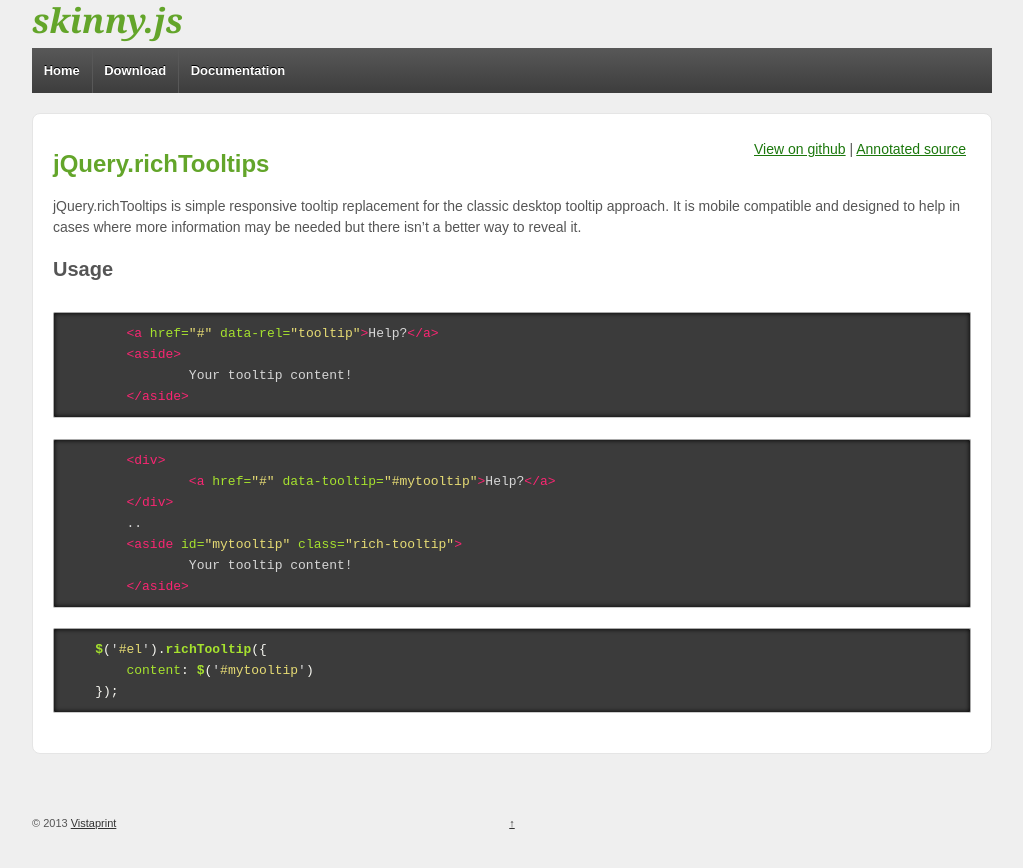
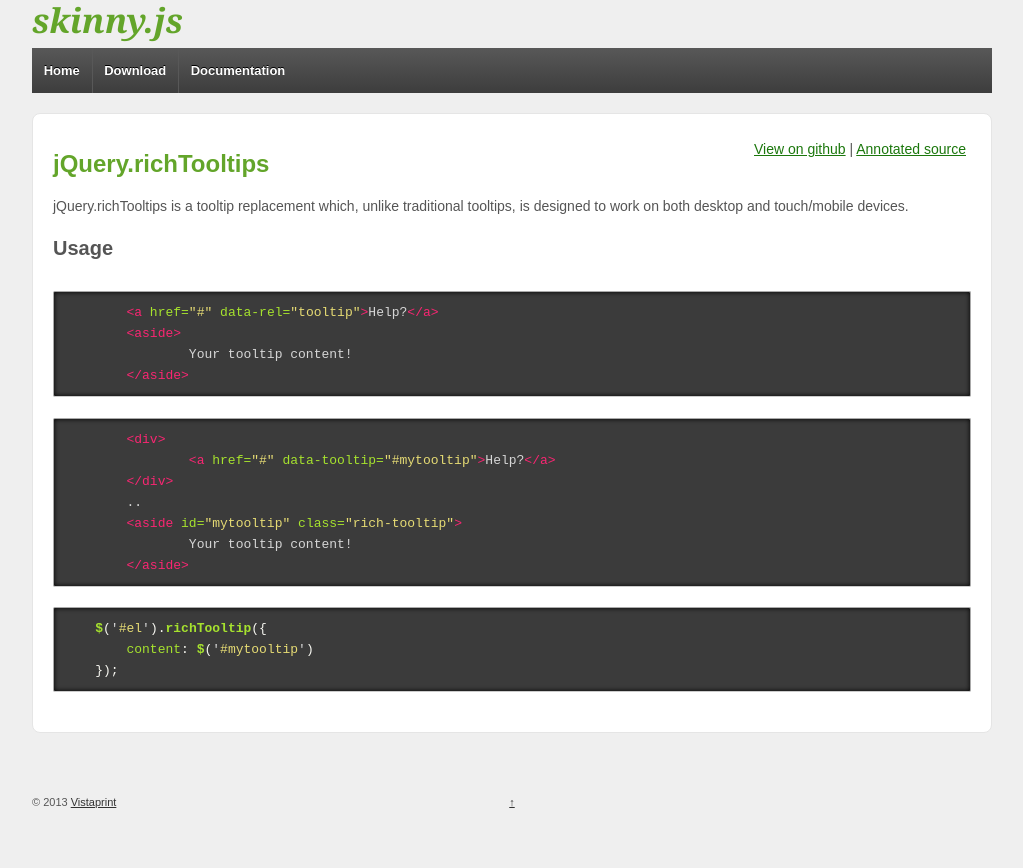
Before and after one commit to vistaprint/SkinnyJSSite, a Jekyll site: the page built from site/jquery.richTooltips.md, in a window 1280 px wide. Shown: the top 868 px of the page, without its empty margins (128-1151 px from the left). Built offline with Jekyll 4.4.1, drawn with Linux system fonts in a browser that asks for light colours.

Commit message:
Updating richTooltip documentation, adding link to navigation

```diff
--- a/site/_layouts/main-outer.html
+++ b/site/_layouts/main-outer.html
@@ -101,6 +101,8 @@
                     <li class="page_item"><a href='jquery.menu.html'>jQuery.menu</a></li>
 
                     <li class="page_item"><a href='jquery.modalDialog.html'>jQuery.modalDialog</a></li>
+
+                    <li class="page_item"><a href='jquery.richTooltips.html'>jQuery.richTooltips</a></li>
                 </ul>
               </li>
               </ul>
--- a/site/jquery.richTooltips.md
+++ b/site/jquery.richTooltips.md
@@ -5,7 +5,7 @@
 
 ## jQuery.richTooltips
 
-jQuery.richTooltips is simple responsive tooltip replacement for the classic desktop tooltip approach. It is mobile compatible and designed to help in cases where more information may be needed but there isn't a better way to reveal it.
+jQuery.richTooltips is a tooltip replacement which, unlike traditional tooltips, is designed to work on both desktop and touch/mobile devices.
 
 ### Usage
 
```
